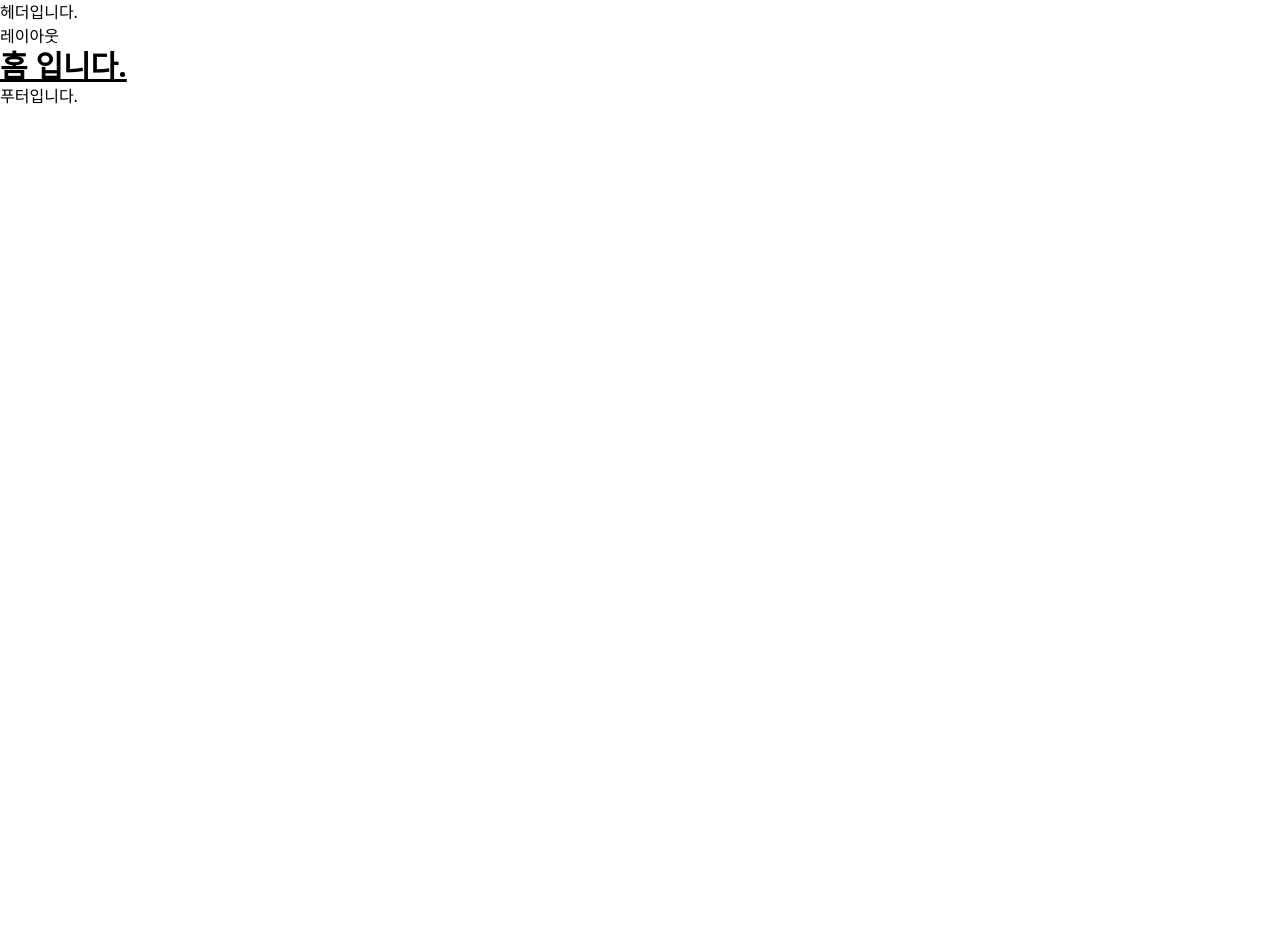
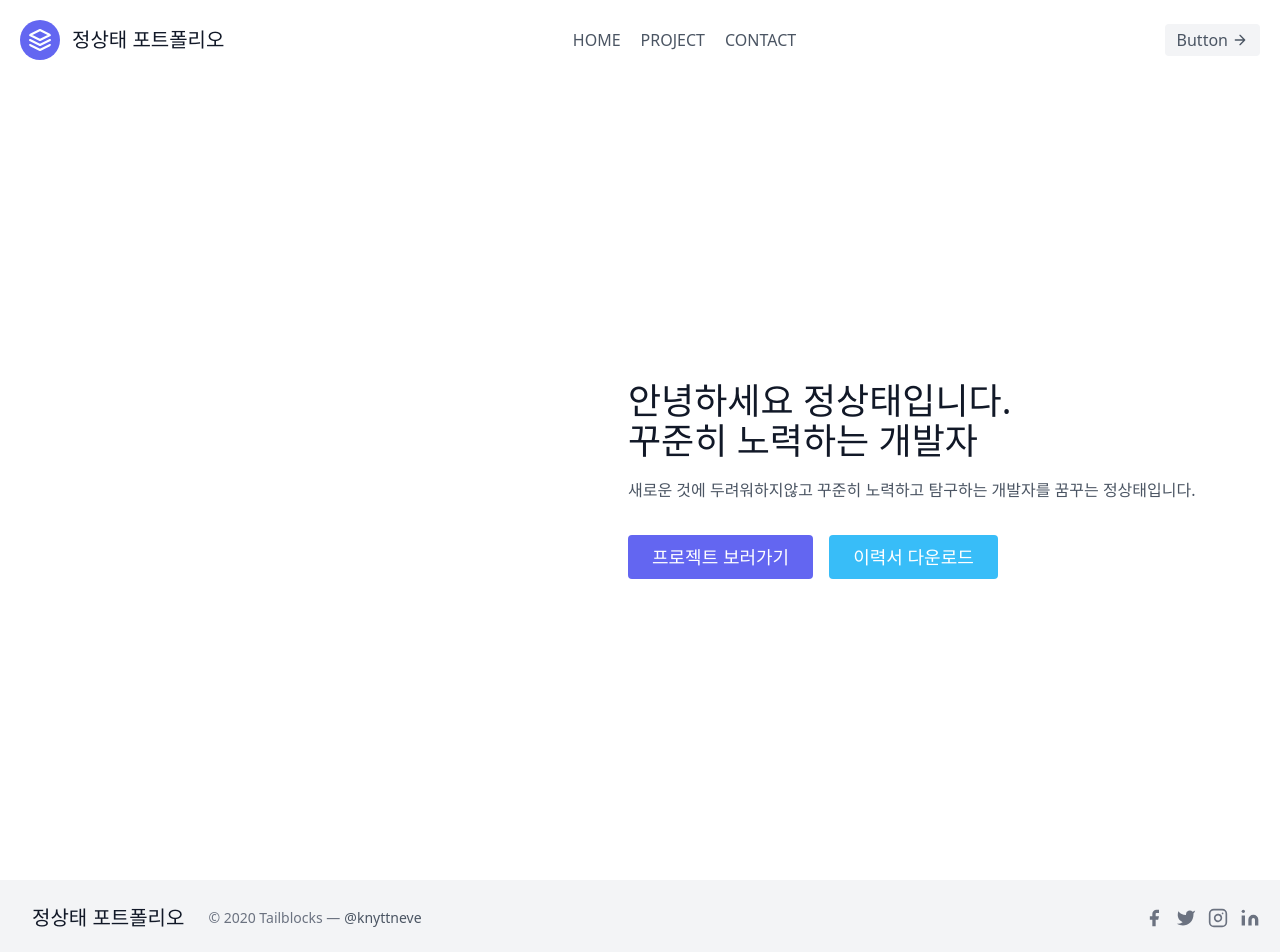
Before and after one commit to jeongsangtae/new-portfolio, a Next.js app: page / in a window 1280 px wide. Shown: the top 952 px of the page. Before the commit the page ends 800 px from the top, so only its background shows below. Built offline with nearby package versions, Linux system fonts and the light colour scheme.

Commit message:
Header, Footer, layout

```diff
--- a/components/footer.js
+++ b/components/footer.js
@@ -1,7 +1,83 @@
 export default function Footer() {
   return (
     <>
-      <h1>푸터입니다.</h1>
+      <footer className="text-gray-600 body-font">
+        <div className="bg-gray-100">
+          <div className="container px-5 py-6 mx-auto flex items-center sm:flex-row flex-col">
+            <a className="flex title-font font-medium items-center md:justify-start justify-center text-gray-900">
+              <span className="ml-3 text-xl">정상태 포트폴리오</span>
+            </a>
+            <p className="text-sm text-gray-500 sm:ml-6 sm:mt-0 mt-4">
+              © 2020 Tailblocks —
+              <a
+                href="https://twitter.com/knyttneve"
+                rel="noopener noreferrer"
+                className="text-gray-600 ml-1"
+                target="_blank"
+              >
+                @knyttneve
+              </a>
+            </p>
+            <span className="inline-flex sm:ml-auto sm:mt-0 mt-4 justify-center sm:justify-start">
+              <a className="text-gray-500">
+                <svg
+                  fill="currentColor"
+                  stroke-linecap="round"
+                  stroke-linejoin="round"
+                  stroke-width="2"
+                  className="w-5 h-5"
+                  viewBox="0 0 24 24"
+                >
+                  <path d="M18 2h-3a5 5 0 00-5 5v3H7v4h3v8h4v-8h3l1-4h-4V7a1 1 0 011-1h3z"></path>
+                </svg>
+              </a>
+              <a className="ml-3 text-gray-500">
+                <svg
+                  fill="currentColor"
+                  stroke-linecap="round"
+                  stroke-linejoin="round"
+                  stroke-width="2"
+                  className="w-5 h-5"
+                  viewBox="0 0 24 24"
+                >
+                  <path d="M23 3a10.9 10.9 0 01-3.14 1.53 4.48 4.48 0 00-7.86 3v1A10.66 10.66 0 013 4s-4 9 5 13a11.64 11.64 0 01-7 2c9 5 20 0 20-11.5a4.5 4.5 0 00-.08-.83A7.72 7.72 0 0023 3z"></path>
+                </svg>
+              </a>
+              <a className="ml-3 text-gray-500">
+                <svg
+                  fill="none"
+                  stroke="currentColor"
+                  stroke-linecap="round"
+                  stroke-linejoin="round"
+                  stroke-width="2"
+                  className="w-5 h-5"
+                  viewBox="0 0 24 24"
+                >
+                  <rect width="20" height="20" x="2" y="2" rx="5" ry="5"></rect>
+                  <path d="M16 11.37A4 4 0 1112.63 8 4 4 0 0116 11.37zm1.5-4.87h.01"></path>
+                </svg>
+              </a>
+              <a className="ml-3 text-gray-500">
+                <svg
+                  fill="currentColor"
+                  stroke="currentColor"
+                  stroke-linecap="round"
+                  stroke-linejoin="round"
+                  stroke-width="0"
+                  className="w-5 h-5"
+                  viewBox="0 0 24 24"
+                >
+                  <path
+                    stroke="none"
+                    d="M16 8a6 6 0 016 6v7h-4v-7a2 2 0 00-2-2 2 2 0 00-2 2v7h-4v-7a6 6 0 016-6zM2 9h4v12H2z"
+                  ></path>
+                  <circle cx="4" cy="4" r="2" stroke="none"></circle>
+                </svg>
+              </a>
+            </span>
+          </div>
+        </div>
+      </footer>
     </>
   );
 }
--- a/components/header.js
+++ b/components/header.js
@@ -1,7 +1,44 @@
 export default function Header() {
   return (
     <>
-      <h1>헤더입니다.</h1>
+      <header className="text-gray-600 body-font">
+        <div className="container mx-auto flex flex-wrap p-5 flex-col md:flex-row items-center">
+          <a className="flex title-font font-medium items-center text-gray-900 mb-4 md:mb-0">
+            <svg
+              xmlns="http://www.w3.org/2000/svg"
+              fill="none"
+              stroke="currentColor"
+              stroke-linecap="round"
+              stroke-linejoin="round"
+              stroke-width="2"
+              className="w-10 h-10 text-white p-2 bg-indigo-500 rounded-full"
+              viewBox="0 0 24 24"
+            >
+              <path d="M12 2L2 7l10 5 10-5-10-5zM2 17l10 5 10-5M2 12l10 5 10-5"></path>
+            </svg>
+            <span className="ml-3 text-xl">정상태 포트폴리오</span>
+          </a>
+          <nav className="md:ml-auto md:mr-auto flex flex-wrap items-center text-base justify-center">
+            <a className="mr-5 hover:text-gray-900">HOME</a>
+            <a className="mr-5 hover:text-gray-900">PROJECT</a>
+            <a className="mr-5 hover:text-gray-900">CONTACT</a>
+          </nav>
+          <button className="inline-flex items-center bg-gray-100 border-0 py-1 px-3 focus:outline-none hover:bg-gray-200 rounded text-base mt-4 md:mt-0">
+            Button
+            <svg
+              fill="none"
+              stroke="currentColor"
+              stroke-linecap="round"
+              stroke-linejoin="round"
+              stroke-width="2"
+              className="w-4 h-4 ml-1"
+              viewBox="0 0 24 24"
+            >
+              <path d="M5 12h14M12 5l7 7-7 7"></path>
+            </svg>
+          </button>
+        </div>
+      </header>
     </>
   );
 }
--- a/components/layout.js
+++ b/components/layout.js
@@ -5,7 +5,6 @@
   return (
     <>
       <Header />
-      <h1>레이아웃</h1>
       <div>{children}</div>
       <Footer />
     </>
--- a/pages/index.js
+++ b/pages/index.js
@@ -11,7 +11,30 @@
         <link rel="icon" href="/favicon.ico" />
       </Head>
 
-      <h1 className="text-3xl font-bold underline">홈 입니다.</h1>
+      <section className="flex min-h-screen flex-col items-center justify-center text-gray-600 body-font">
+        <div className="container mx-auto flex px-5 py-24 md:flex-row flex-col items-center">
+          <div className="lg:max-w-lg lg:w-full md:w-1/2 w-5/6 mb-10 md:mb-0"></div>
+          <div className="lg:flex-grow md:w-1/2 lg:pl-24 md:pl-16 flex flex-col md:items-start md:text-left items-center text-center">
+            <h1 className="title-font sm:text-4xl text-3xl mb-4 font-medium text-gray-900">
+              안녕하세요 정상태입니다.
+              <br className="hidden lg:inline-block" />
+              꾸준히 노력하는 개발자
+            </h1>
+            <p className="mb-8 leading-relaxed">
+              새로운 것에 두려워하지않고 꾸준히 노력하고 탐구하는 개발자를
+              꿈꾸는 정상태입니다.
+            </p>
+            <div className="flex justify-center">
+              <button className="inline-flex text-white bg-indigo-500 border-0 py-2 px-6 focus:outline-none hover:bg-indigo-600 rounded text-lg">
+                프로젝트 보러가기
+              </button>
+              <button className="ml-4 inline-flex text-white bg-sky-400 border-0 py-2 px-6 focus:outline-none hover:bg-gray-200 rounded text-lg">
+                이력서 다운로드
+              </button>
+            </div>
+          </div>
+        </div>
+      </section>
     </Layout>
   );
 }
```
